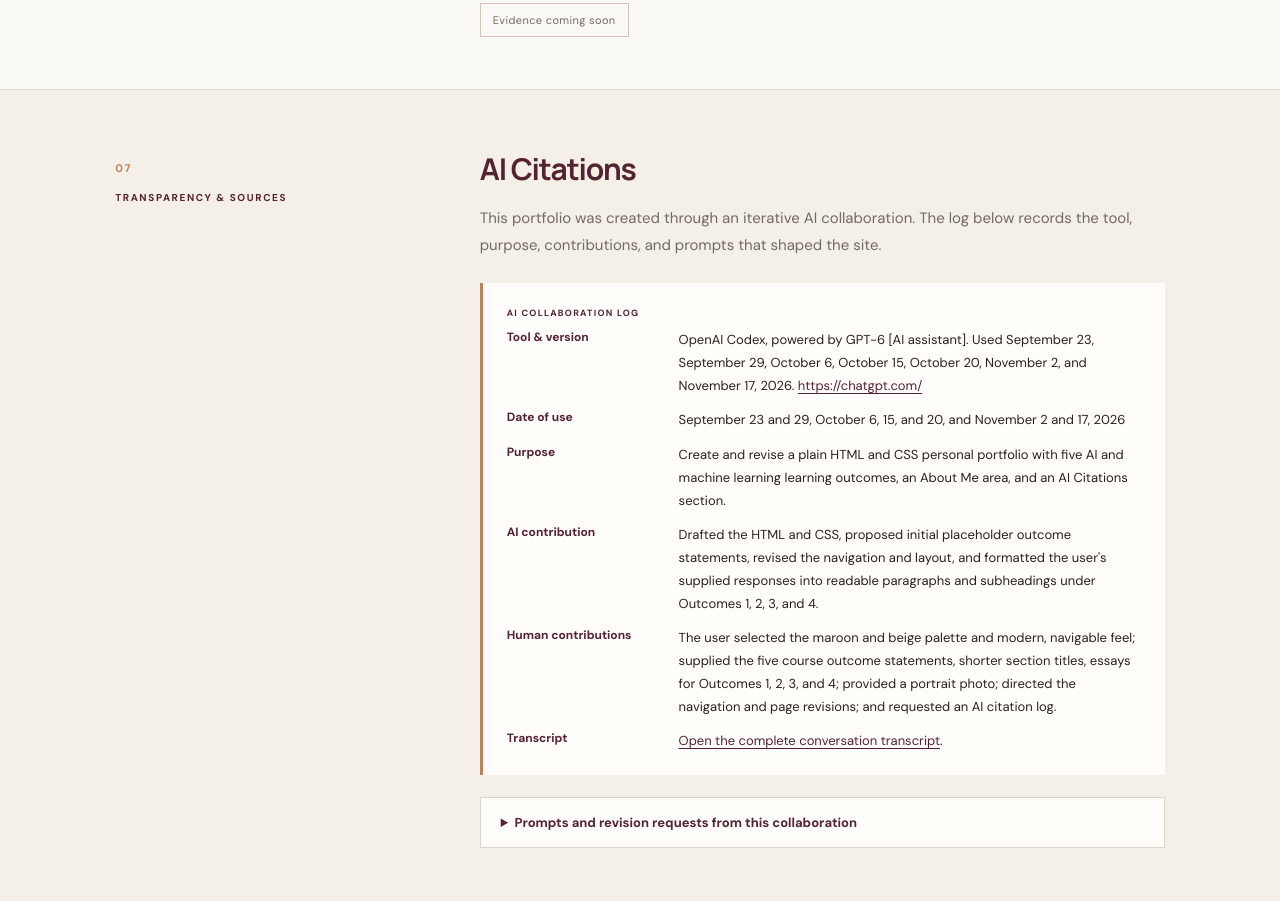
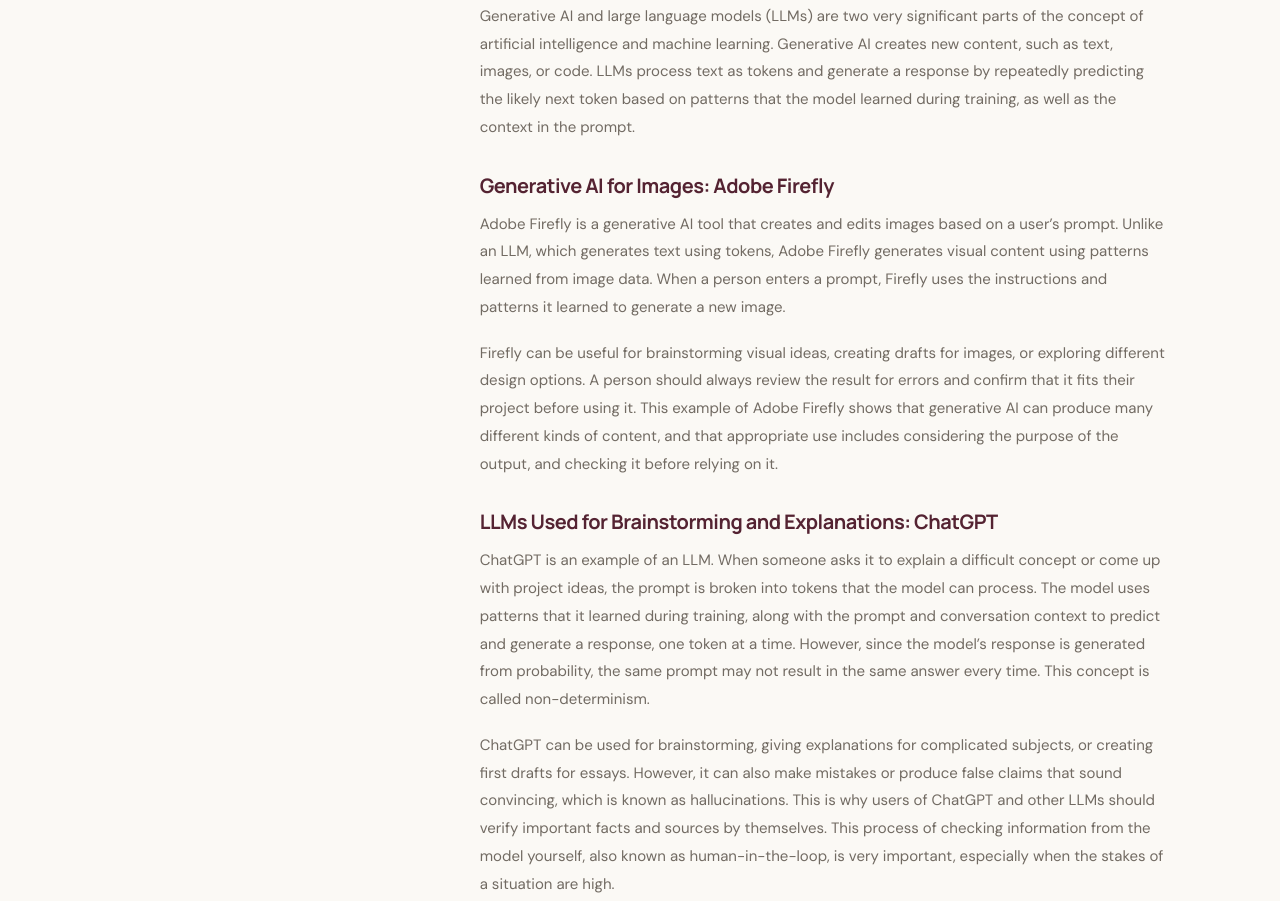
Before and after one commit to tdhswim-123/proj1, a plain HTML site: page index.html in a window 1280 px wide. Shown: the part 7004-7905 px from the top of the page. Drawn offline with Linux system fonts and the light colour scheme.

Commit message:
Update index.html

```diff
--- a/index.html
+++ b/index.html
@@ -159,7 +159,17 @@
         <div class="section-kicker"><span>06</span> OPERATION OF AI AND LLM'S AT A CONCEPTUAL LEVEL</div>
         <div class="outcome-content">
           <h2 id="outcome-5-title">Describe how generative AI and large language models operate at a conceptual level and evaluate their appropriate use.</h2>
-          <p class="evidence">Evidence coming soon</p>
+          <div class="outcome-copy">
+            <p>Generative AI and large language models (LLMs) are two very significant parts of the concept of artificial intelligence and machine learning. Generative AI creates new content, such as text, images, or code. LLMs process text as tokens and generate a response by repeatedly predicting the likely next token based on patterns that the model learned during training, as well as the context in the prompt.</p>
+
+            <h3>Generative AI for Images: Adobe Firefly</h3>
+            <p>Adobe Firefly is a generative AI tool that creates and edits images based on a user’s prompt. Unlike an LLM, which generates text using tokens, Adobe Firefly generates visual content using patterns learned from image data. When a person enters a prompt, Firefly uses the instructions and patterns it learned to generate a new image.</p>
+            <p>Firefly can be useful for brainstorming visual ideas, creating drafts for images, or exploring different design options. A person should always review the result for errors and confirm that it fits their project before using it. This example of Adobe Firefly shows that generative AI can produce many different kinds of content, and that appropriate use includes considering the purpose of the output, and checking it before relying on it.</p>
+
+            <h3>LLMs Used for Brainstorming and Explanations: ChatGPT</h3>
+            <p>ChatGPT is an example of an LLM. When someone asks it to explain a difficult concept or come up with project ideas, the prompt is broken into tokens that the model can process. The model uses patterns that it learned during training, along with the prompt and conversation context to predict and generate a response, one token at a time. However, since the model’s response is generated from probability, the same prompt may not result in the same answer every time. This concept is called non-determinism.</p>
+            <p>ChatGPT can be used for brainstorming, giving explanations for complicated subjects, or creating first drafts for essays. However, it can also make mistakes or produce false claims that sound convincing, which is known as hallucinations. This is why users of ChatGPT and other LLMs should verify important facts and sources by themselves. This process of checking information from the model yourself, also known as human-in-the-loop, is very important, especially when the stakes of a situation are high.</p>
+          </div>
         </div>
       </section>
     </div>
@@ -174,15 +184,15 @@
           <p class="citation-label">AI COLLABORATION LOG</p>
           <dl class="collaboration-details">
             <dt>Tool &amp; version</dt>
-            <dd>OpenAI Codex, powered by GPT-6 [AI assistant]. Used September 23, September 29, October 6, October 15, October 20, November 2, and November 17, 2026. <a href="https://chatgpt.com/">https://chatgpt.com/</a></dd>
+            <dd>OpenAI Codex, powered by GPT-6 [AI assistant]. Used September 23, September 29, October 6, October 15, October 20, November 2, November 17, and November 19, 2026. <a href="https://chatgpt.com/">https://chatgpt.com/</a></dd>
             <dt>Date of use</dt>
-            <dd>September 23 and 29, October 6, 15, and 20, and November 2 and 17, 2026</dd>
+            <dd>September 23 and 29, October 6, 15, and 20, and November 2, 17, and 19, 2026</dd>
             <dt>Purpose</dt>
             <dd>Create and revise a plain HTML and CSS personal portfolio with five AI and machine learning learning outcomes, an About Me area, and an AI Citations section.</dd>
             <dt>AI contribution</dt>
-            <dd>Drafted the HTML and CSS, proposed initial placeholder outcome statements, revised the navigation and layout, and formatted the user's supplied responses into readable paragraphs and subheadings under Outcomes 1, 2, 3, and 4.</dd>
+            <dd>Drafted the HTML and CSS, proposed initial placeholder outcome statements, revised the navigation and layout, and formatted the user's supplied responses into readable paragraphs and subheadings under Outcomes 1, 2, 3, 4, and 5.</dd>
             <dt>Human contributions</dt>
-            <dd>The user selected the maroon and beige palette and modern, navigable feel; supplied the five course outcome statements, shorter section titles, essays for Outcomes 1, 2, 3, and 4; provided a portrait photo; directed the navigation and page revisions; and requested an AI citation log.</dd>
+            <dd>The user selected the maroon and beige palette and modern, navigable feel; supplied the five course outcome statements, shorter section titles, essays for Outcomes 1, 2, 3, 4, and 5; provided a portrait photo; directed the navigation and page revisions; and requested an AI citation log.</dd>
             <dt>Transcript</dt>
             <dd><a href="https://chatgpt.com/s/cx_6ab459d659588191a938788b459c5ed6">Open the complete conversation transcript</a>.</dd>
           </dl>
@@ -221,6 +231,7 @@
             <li>Under Outcome 2, replace the current ethics essay with my revised introduction and two subheadings, “Facial Recognition in an Apartment Building” and “Speech-to-Text Systems,” using the text I supplied about privacy, consent, and fairness.</li>
             <li>Under Outcome 3, replace the current search and adversarial reasoning essay with my revised introduction and the subheadings “Search: Tree of Thoughts” and “Adversarial Reasoning: Tic-Tac-Toe,” using the text I supplied.</li>
             <li>Under Outcome 4, replace “Evidence coming soon” with my response about reinforcement, supervised, and unsupervised learning, using the subheadings “Reinforcement Learning: Tesla’s Driving System” and “Supervised and Unsupervised Learning: Credit Card Fraud Detection.”</li>
+            <li>Under Outcome 5, replace “Evidence coming soon” with my response about generative AI and LLMs, using the subheadings “Generative AI for Images: Adobe Firefly” and “LLMs Used for Brainstorming and Explanations: ChatGPT.”</li>
           </ol>
         </details>
       </div>
```
